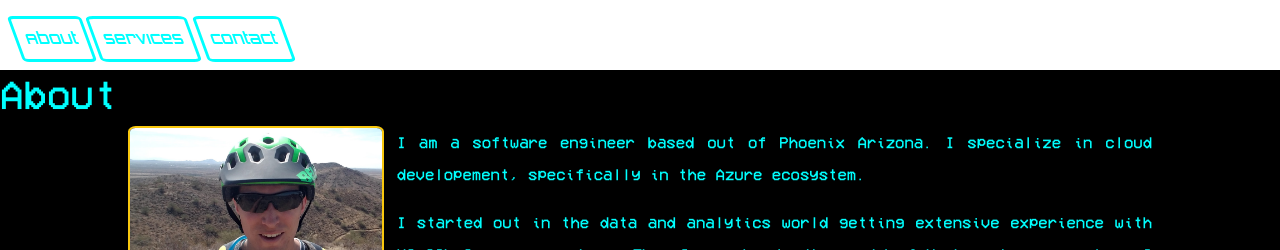
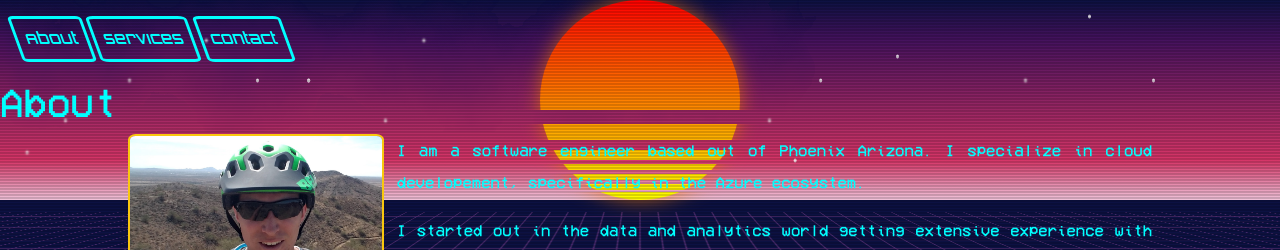
Before and after one commit to jeqb/Website.Frontend, a React (Create React App) app: page /about in a window 1280 px wide. Shown: the top 250 px of the page. Built offline with nearby package versions, Linux system fonts and the light colour scheme.

Commit message:
tweaked navbar

```diff
--- a/src/App.css
+++ b/src/App.css
@@ -4,10 +4,6 @@ html, body, #root, .App {
 
   font-family: VRC;
   color:cyan;
-}
-
-body {
-  padding-top: 70px;
 }
 
 .RetroButton {
@@ -39,7 +35,7 @@ body {
 }
 
 .Button-Collapsed {
-  color:green;
+  color:cyan;
   border-radius: 1%;
 }
 
--- a/src/App.js
+++ b/src/App.js
@@ -13,9 +13,9 @@ import NotFound from './components/not-found/NotFound';
 
 const App = () => {
   return (
-    <div className="App" style={{background: 'black'}}>
+    <div className="App">
       <Header/>
-      {/* <RetroBackground/> */}
+      <RetroBackground/>
       <Switch>
         <Redirect exact from='/' to='/about'/>
         <Route path='/about' component={About} />
--- a/src/components/contact/Contact.js
+++ b/src/components/contact/Contact.js
@@ -18,7 +18,7 @@ const Contact = () => {
   // onClick={e => { handleSubmit(e) }}
 
   return (
-    <div className="container-fluid">
+    <div className="container-fluid h-70">
       <div className="row">
         <div className="col-lg-2 col-md-2 col-sm-12">
           <h1 className="text-center">
--- a/src/components/header/Header.js
+++ b/src/components/header/Header.js
@@ -15,7 +15,7 @@ const Header = () => {
   };
 
   return (
-    <nav className="navbar fixed-top navbar-expand-lg navbar-expand-md">
+    <nav className="navbar navbar-expand-lg navbar-expand-md navbar-dark">
       <div className="container-fluid">
         <button
           className="navbar-toggler"
```
